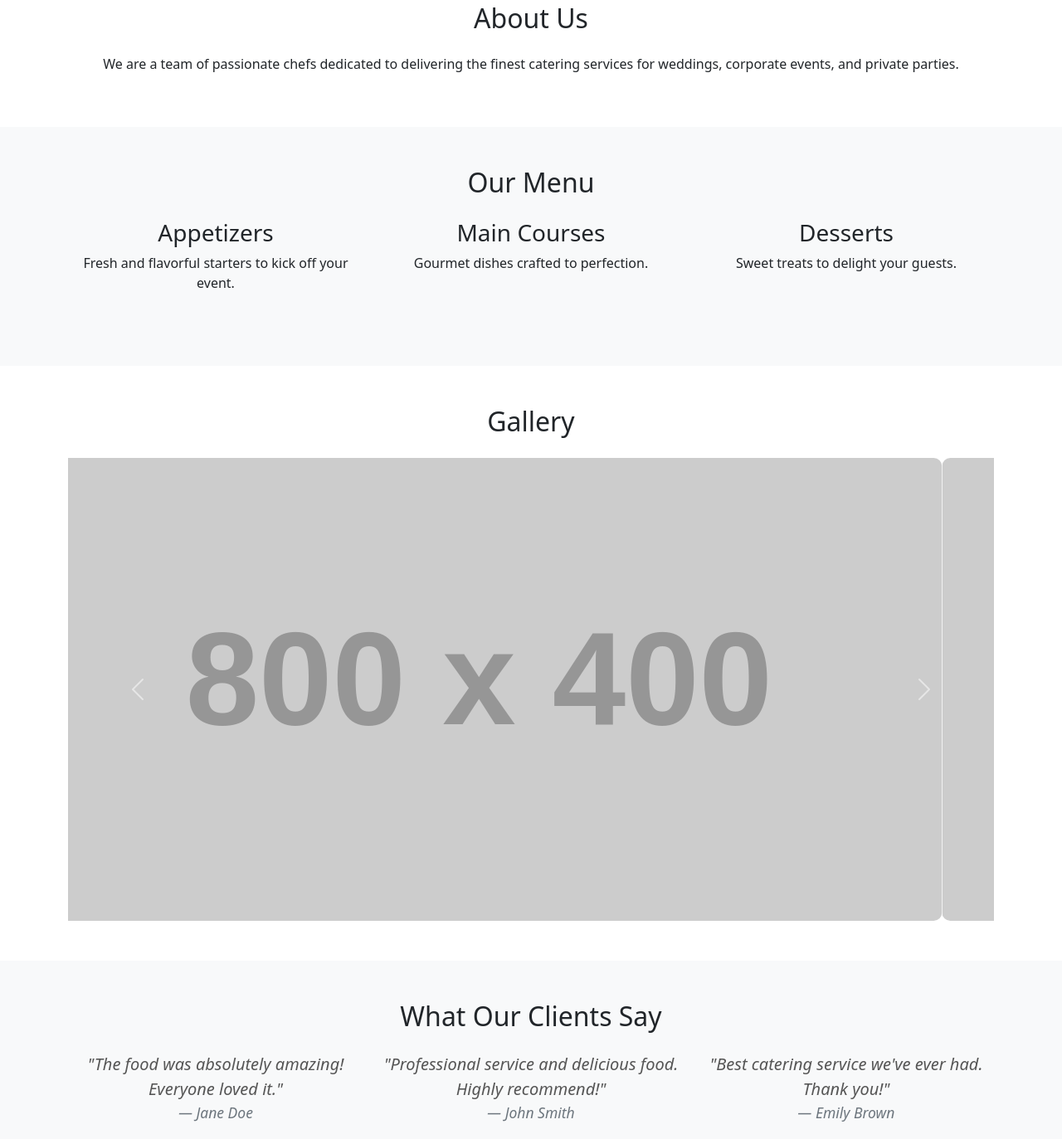
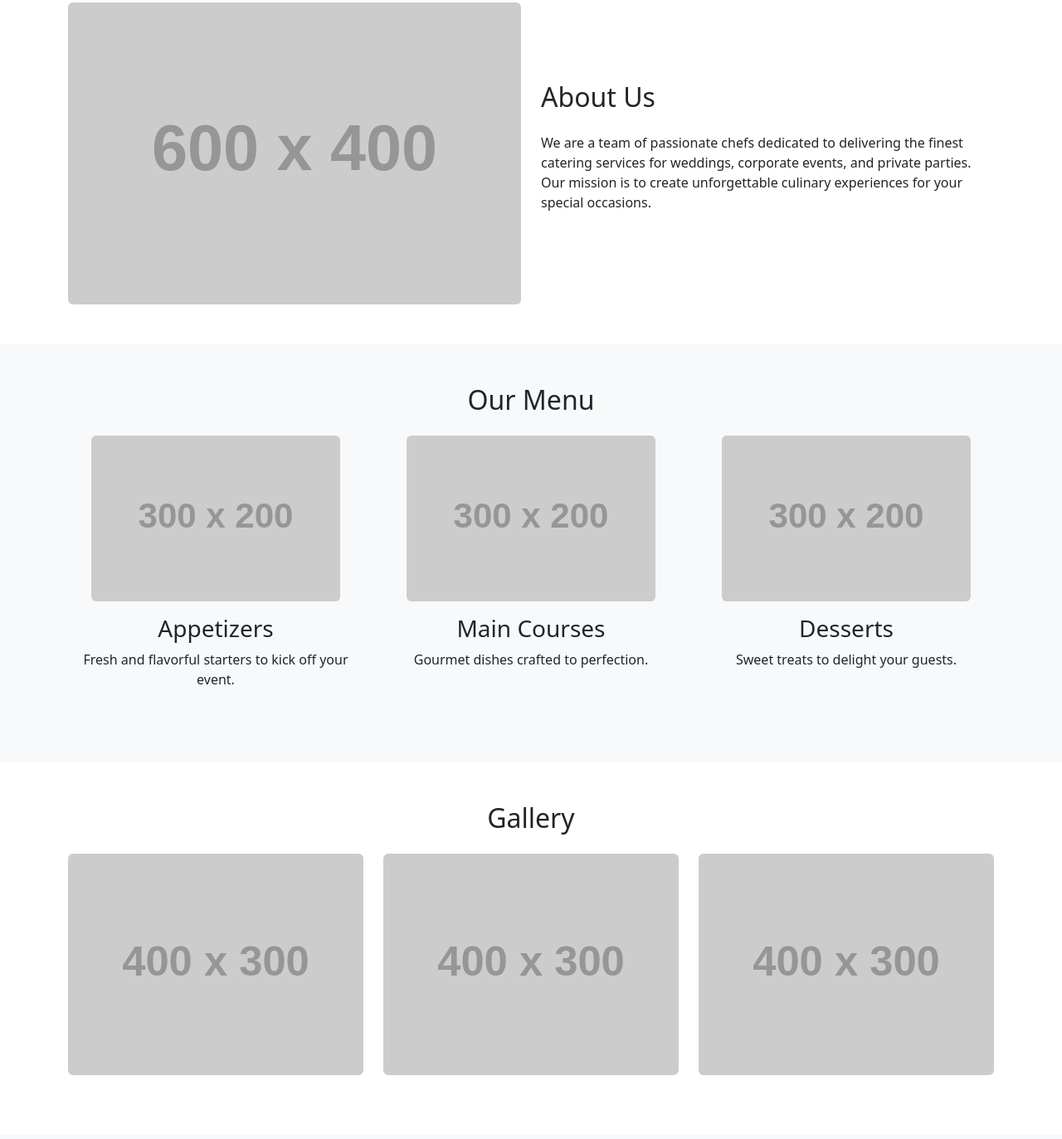
Before and after one commit to NevNeveru/cateringtest, a plain HTML site: page index.html in a window 1280 px wide. Shown: the part 845-2218 px from the top of the page at 83% size. Drawn offline with nearby package versions, Linux system fonts and the light colour scheme; placeholder pictures from the web are drawn by us.

Commit message:
index.html

```diff
--- a/index.html
+++ b/index.html
@@ -6,6 +6,9 @@
     <title>Delicious Catering Services</title>
     <!-- Bootstrap CSS -->
     <link href="https://cdn.jsdelivr.net/npm/bootstrap@5.3.0/dist/css/bootstrap.min.css" rel="stylesheet">
+    <!-- Google Fonts -->
+    <link href="https://fonts.googleapis.com/css2?family=Playfair+Display:wght@700&family=Roboto:wght@400;500&display=swap" rel="stylesheet">
+    <!-- Custom CSS -->
     <link rel="stylesheet" href="styles.css">
 </head>
 <body>
@@ -41,8 +44,15 @@
     <!-- About Section -->
     <section id="about" class="py-5">
         <div class="container">
-            <h2 class="text-center mb-4">About Us</h2>
-            <p class="text-center">We are a team of passionate chefs dedicated to delivering the finest catering services for weddings, corporate events, and private parties.</p>
+            <div class="row align-items-center">
+                <div class="col-md-6">
+                    <img src="https://via.placeholder.com/600x400" alt="About Us" class="img-fluid rounded">
+                </div>
+                <div class="col-md-6">
+                    <h2 class="mb-4">About Us</h2>
+                    <p>We are a team of passionate chefs dedicated to delivering the finest catering services for weddings, corporate events, and private parties. Our mission is to create unforgettable culinary experiences for your special occasions.</p>
+                </div>
+            </div>
         </div>
     </section>
 
@@ -52,14 +62,17 @@
             <h2 class="text-center mb-4">Our Menu</h2>
             <div class="row">
                 <div class="col-md-4 text-center mb-4">
+                    <img src="https://via.placeholder.com/300x200" alt="Appetizers" class="img-fluid rounded mb-3">
                     <h3>Appetizers</h3>
                     <p>Fresh and flavorful starters to kick off your event.</p>
                 </div>
                 <div class="col-md-4 text-center mb-4">
+                    <img src="https://via.placeholder.com/300x200" alt="Main Courses" class="img-fluid rounded mb-3">
                     <h3>Main Courses</h3>
                     <p>Gourmet dishes crafted to perfection.</p>
                 </div>
                 <div class="col-md-4 text-center mb-4">
+                    <img src="https://via.placeholder.com/300x200" alt="Desserts" class="img-fluid rounded mb-3">
                     <h3>Desserts</h3>
                     <p>Sweet treats to delight your guests.</p>
                 </div>
@@ -71,26 +84,16 @@
     <section id="gallery" class="py-5">
         <div class="container">
             <h2 class="text-center mb-4">Gallery</h2>
-            <div id="galleryCarousel" class="carousel slide" data-bs-ride="carousel">
-                <div class="carousel-inner">
-                    <div class="carousel-item active">
-                        <img src="https://via.placeholder.com/800x400" class="d-block w-100" alt="Food 1">
-                    </div>
-                    <div class="carousel-item">
-                        <img src="https://via.placeholder.com/800x400" class="d-block w-100" alt="Food 2">
-                    </div>
-                    <div class="carousel-item">
-                        <img src="https://via.placeholder.com/800x400" class="d-block w-100" alt="Food 3">
-                    </div>
+            <div class="row">
+                <div class="col-md-4 mb-4">
+                    <img src="https://via.placeholder.com/400x300" alt="Gallery 1" class="img-fluid rounded">
                 </div>
-                <button class="carousel-control-prev" type="button" data-bs-target="#galleryCarousel" data-bs-slide="prev">
-                    <span class="carousel-control-prev-icon" aria-hidden="true"></span>
-                    <span class="visually-hidden">Previous</span>
-                </button>
-                <button class="carousel-control-next" type="button" data-bs-target="#galleryCarousel" data-bs-slide="next">
-                    <span class="carousel-control-next-icon" aria-hidden="true"></span>
-                    <span class="visually-hidden">Next</span>
-                </button>
+                <div class="col-md-4 mb-4">
+                    <img src="https://via.placeholder.com/400x300" alt="Gallery 2" class="img-fluid rounded">
+                </div>
+                <div class="col-md-4 mb-4">
+                    <img src="https://via.placeholder.com/400x300" alt="Gallery 3" class="img-fluid rounded">
+                </div>
             </div>
         </div>
     </section>
```
